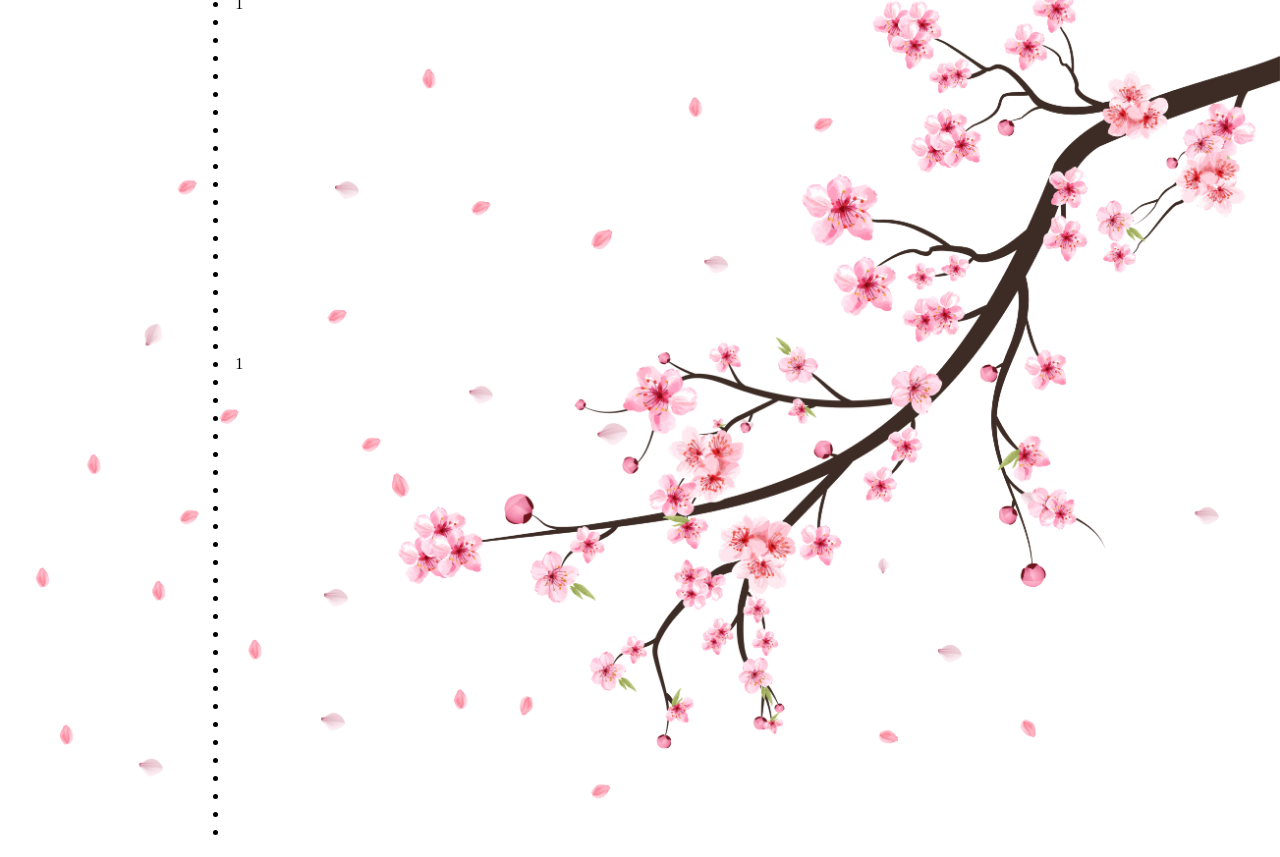
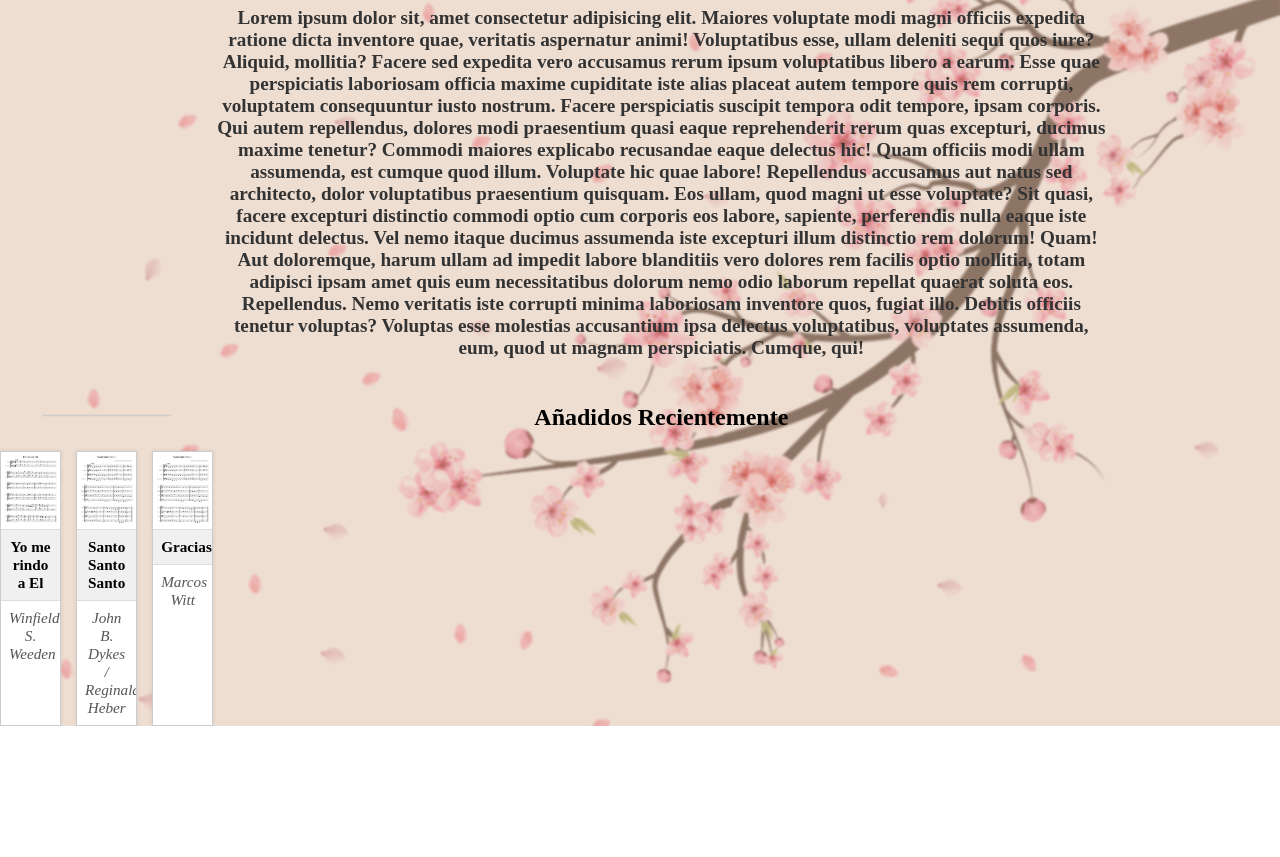
Before and after one commit to JDMZ47/Pagina-musica-project, a plain HTML site: page index.html in a window 1280 px wide. Shown: the part 268-1125 px from the top of the page. After the commit the page ends 994 px from the top, so only its background shows below. Drawn offline with Linux system fonts and the light colour scheme.

Commit message:
auto update

```diff
--- a/index.html
+++ b/index.html
@@ -16,74 +16,53 @@
             <h1>Comparte el Arte</h1>
         </div>
 
-        <div class="buttonarea">
-            <button class="btn-black">Inicio</button>
-            <button class="btn-black">Categorías</button>
-            <button class="btn-black">Contacto</button>
-        </div>
+<div class="buttonarea">
+    <a href="#iniciopagina" class="btn-black">Inicio</a>
+    <a href="categorias.html" class="btn-black">Categorías</a>
+    <a href="contacto.html" class="btn-black">Contacto</a>
+</div>
 
-        <!-- Aquí usamos "main-content", no "contenidomain", para que coincida con el CSS -->
         <div class="main-content">
 
             <div class="aside_left">
                 izquierda
             </div>
 
-            <div class="section">
+            <div class="section" >
+                <h1 id="iniciopagina">Bienvenidos a mi pagina web</h1>
                 <p>
-                    Lorem ipsum dolor sit amet consectetur adipisicing elit. Nostrum cum nihil dicta ipsam esse alias
-                    veniam optio, incidunt inventore, asperiores, obcaecati voluptate expedita perferendis. Laudantium
-                    quos itaque atque quasi dolorum.
-                    <li>1</li>
-                    <li></li>
-                    <li></li>
-                    <li></li>
-                    <li></li>
-                    <li></li>
-                    <li></li>
-                    <li></li>
-                    <li></li>
-                    <li></li>
-                    <li></li>
-                    <li></li>
-                    <li></li>
-                    <li></li>
-                    <li></li>
-                    <li></li>
-                    <li></li>
-                    <li></li>
-                    <li></li>
-                    <li></li>
-                    <li>1</li>
-                    <li></li>
-                    <li></li>
-                    <li></li>
-                    <li></li>
-                    <li></li>
-                    <li></li>
-                    <li></li>
-                    <li></li>
-                    <li></li>
-                    <li></li>
-                    <li></li>
-                    <li></li>
-                    <li></li>
-                    <li></li>
-                    <li></li>
-                    <li></li>
-                    <li></li>
-                    <li></li>
-                    <li></li>
-                    <li></li>
-                    <li></li>
-                    <li></li>
-                    <li></li>
-                    <li></li>
-                    <li></li>
-                    <li></li>
+                <h3>Lorem ipsum dolor sit, amet consectetur adipisicing elit. Maiores voluptate modi magni officiis expedita ratione dicta inventore quae, veritatis aspernatur animi! Voluptatibus esse, ullam deleniti sequi quos iure? Aliquid, mollitia?
+                Facere sed expedita vero accusamus rerum ipsum voluptatibus libero a earum. Esse quae perspiciatis laboriosam officia maxime cupiditate iste alias placeat autem tempore quis rem corrupti, voluptatem consequuntur iusto nostrum.
+                Facere perspiciatis suscipit tempora odit tempore, ipsam corporis. Qui autem repellendus, dolores modi praesentium quasi eaque reprehenderit rerum quas excepturi, ducimus maxime tenetur? Commodi maiores explicabo recusandae eaque delectus hic!
+                Quam officiis modi ullam assumenda, est cumque quod illum. Voluptate hic quae labore! Repellendus accusamus aut natus sed architecto, dolor voluptatibus praesentium quisquam. Eos ullam, quod magni ut esse voluptate?
+                Sit quasi, facere excepturi distinctio commodi optio cum corporis eos labore, sapiente, perferendis nulla eaque iste incidunt delectus. Vel nemo itaque ducimus assumenda iste excepturi illum distinctio rem dolorum! Quam!
+                Aut doloremque, harum ullam ad impedit labore blanditiis vero dolores rem facilis optio mollitia, totam adipisci ipsam amet quis eum necessitatibus dolorum nemo odio laborum repellat quaerat soluta eos. Repellendus.
+                Nemo veritatis iste corrupti minima laboriosam inventore quos, fugiat illo. Debitis officiis tenetur voluptas? Voluptas esse molestias accusantium ipsa delectus voluptatibus, voluptates assumenda, eum, quod ut magnam perspiciatis. Cumque, qui! </h3>
                 </p>
             </div>
+            <hr>
+            <h2 h2 style="text-align: center;">Añadidos Recientemente</h2><br>
+            <div class="image-gallery">
+  <div class="image-item">
+    <img src="pictures/sheet_music/Yo me rindo El/I surrender all Transposed-1.png" alt="I surrender all">
+    <div class="image-title">Yo me rindo a El</div>
+    <div class="image-author">Winfield S. Weeden</div>
+  </div>
 
+  <div class="image-item">
+    <img src="pictures/sheet_music/Santo Santo Santo/Holy3times-1.png" alt="Canción 2">
+    <div class="image-title">Santo Santo Santo</div>
+    <div class="image-author">John B. Dykes / Reginald Heber</div>
+  </div>
+  <div class="image-item">
+    <img src="pictures/sheet_music/Santo Santo Santo/Holy3times-1.png" alt="Canción 2">
+    <div class="image-title">Gracias</div>
+    <div class="image-author">Marcos Witt</div>
+  </div>
+
+
+  <!-- Puedes duplicar más bloques como estos -->
+</div>
             <div class="aside_right">
                 derecha
             </div>
--- a/style.css
+++ b/style.css
@@ -1,5 +1,6 @@
 body {
     margin: 0;
+
 }
 
 .contenidomain {
@@ -16,7 +17,7 @@ body {
     background-repeat: no-repeat, no-repeat;
     background-position: 20%, 80%;
     background-size: 100px 100px;
-    background-color: 	#ddbea5;
+    background-color: #ddbea5;
     text-align: center;
     font-family: fantasy;
     grid-area: header;
@@ -26,10 +27,10 @@ body {
 
 .buttonarea {
     position: sticky;
-    top:0;
+    top: 0;
     z-index: 1000;
     text-align: center;
-    background-color: 	#ddbea5;
+    background-color: #ddbea5;
     grid-area: buttonarea;
     padding: 0.3% 2%;
 }
@@ -52,7 +53,10 @@ body {
     background-color: #c3829e;
 }
 
+
+
 .main-content {
+    position: relative;
     display: grid;
     grid-template-columns: 0.5fr 2.1fr 0.4fr;
     grid-template-areas: "aside_left section aside_right";
@@ -61,10 +65,81 @@ body {
     background-repeat: no-repeat;
     background-position: center;
     grid-area: main-content;
+    z-index: 1;
+}
+
+.main-content::before {
+    content: "";
+    position: absolute;
+    top: 0;
+    left: 0;
+    right: 0;
+    bottom: 0;
+    background-color: rgba(221, 190, 165, 0.5);
+    backdrop-filter: blur(1px);
+    z-index: -1;
 }
 
 .section {
     grid-area: section;
+}
+
+
+.image-gallery {
+    display: grid;
+    grid-template-columns: repeat(3, 1fr);
+    /* 3 columnas */
+    gap: 15px;
+}
+
+.image-item {
+    display: flex;
+    flex-direction: column;
+    border: 1px solid #ccc;
+    box-shadow: 0 0 4px rgba(0, 0, 0, 0.1);
+    overflow: hidden;
+    background: #fff;
+}
+
+.image-item img {
+    width: 100%;
+    height: auto;
+    display: block;
+}
+
+.image-title,
+.image-author {
+    padding: 8px;
+    text-align: center;
+    font-size: 0.95rem;
+}
+
+.image-title {
+    font-weight: bold;
+    background-color: #f0f0f0;
+    border-top: 1px solid #ddd;
+}
+
+.image-author {
+    font-style: italic;
+    color: #555;
+    /*background-color: #f0f0f0;*/
+    border-top: 1px solid #ddd;
+}
+
+hr {
+    border: none;
+    height: 1px;
+    background-color: #ccc;
+    margin: 30px auto;
+    width: 60%;
+    box-shadow: 0 0 2px rgba(0, 0, 0, 0.1);
+}
+
+
+a {
+    text-decoration: none;
+    color: inherit;
 }
 
 .aside_left {
@@ -75,9 +150,26 @@ body {
     grid-area: aside_right;
 }
 
-.img {
-    size: 10px; /* Note: this property doesn't exist – you might want width/height instead */
+
+h3 {
+    font-size: 1.2rem;
+    margin: 8px 0 4px;
+    color: #333;
+    font-weight: 600;
+    text-align: center;
 }
+
+h4 {
+    font-size: 0.95rem;
+    margin: 0 0 10px;
+    color: #666;
+    font-style: italic;
+    font-weight: 400;
+    text-align: center;
+}
+
+
+
 
 
 
@@ -98,18 +190,16 @@ body {
         position: sticky;
         top: 0;
         padding: 1px;
-
         text-align: center;
     }
 
-    .btn-black {
-        min-width: 30%;
-        margin: 5px 15px;
+    .buttonarea .btn-black {
         display: inline-block;
+        margin: 2% 1%;
+        padding: 2% 4%;
+        min-width: 10%;
         width: auto;
-        margin: 10px auto;
-        padding: 10px 2%;
-        font-size: 1rem;
+        font-size: 1.2rem;
     }
 
     .main-content {
@@ -117,6 +207,14 @@ body {
         background-position: center;
         background-size: cover;
         padding: 10px;
+        grid-template-areas: none;
+        grid-template-columns: none;
+        grid-template-rows: none;
+    }
+
+    .sheet-gallery {
+        grid-template-columns: repeat(3, 1fr);
+    }
 }
 
 .aside_left,
@@ -127,4 +225,3 @@ body {
     margin-bottom: 10px;
     text-align: center;
 }
-}
```
Also changed, not shown: contacto.html (added, +30 -0 lines), pictures/sheet_music/Gracias/Gracias.png (added), pictures/sheet_music/Santo Santo Santo/Holy3times-1.png (added), pictures/sheet_music/Yo me rindo El/I surrender all Transposed-1.png (added). Lines whose indentation alone changed are shown as unchanged.
